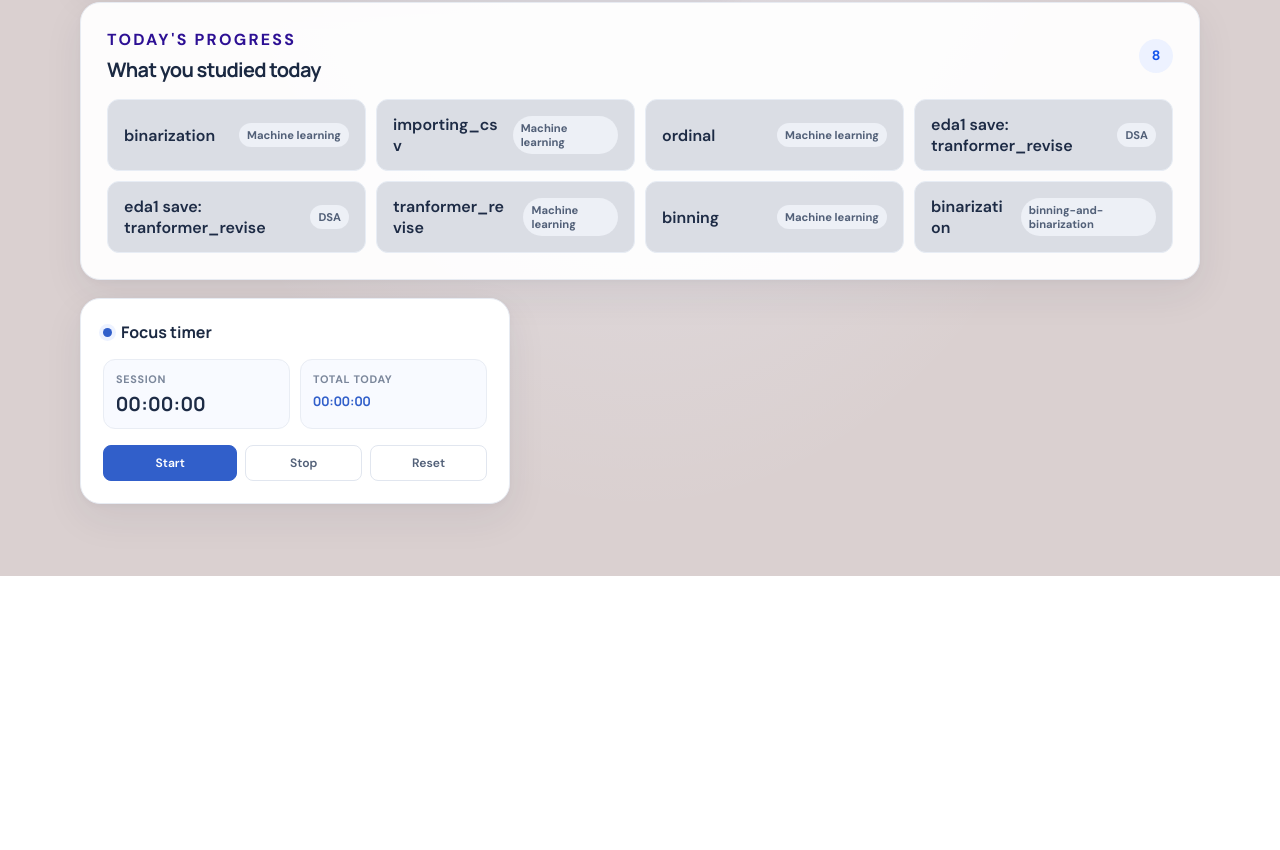
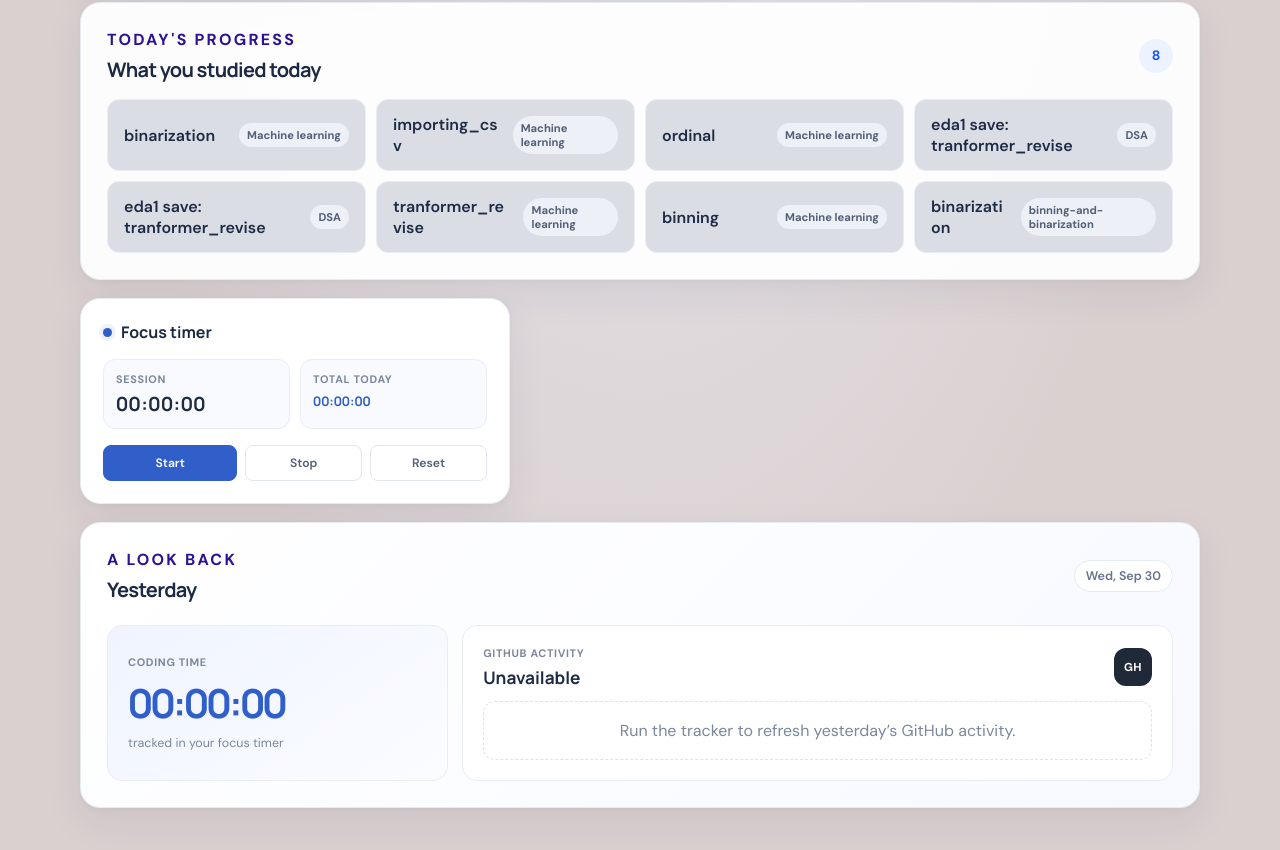
Before and after one commit to SatyamInnovates/Drona, a plain HTML site: page Frontend/index.html in a window 1280 px wide. Shown: the part 604-1454 px from the top of the page. Before the commit the page ends 1180 px from the top, so only its background shows below. Drawn offline with Linux system fonts and the light colour scheme; no server answers.

Commit message:
added some more featues

```diff
--- a/Frontend/index.html
+++ b/Frontend/index.html
@@ -78,6 +78,35 @@
                     <button id="reset" onclick="reset()">Reset</button>
                 </div>
             </section>
+
+            <section class="yesterday-panel" aria-labelledby="yesterday-heading">
+                <div class="section-heading">
+                    <div>
+                        <p class="eyebrow">A LOOK BACK</p>
+                        <h2 id="yesterday-heading">Yesterday</h2>
+                    </div>
+                    <span class="yesterday-date" id="yesterday-date"></span>
+                </div>
+                <div class="yesterday-summary">
+                    <div class="hours-card">
+                        <span class="readout-label">Coding time</span>
+                        <strong id="yesterday-hours">00:00:00</strong>
+                        <span class="hours-caption">tracked in your focus timer</span>
+                    </div>
+                    <div class="files-card">
+                        <div class="files-heading">
+                            <div>
+                                <span class="readout-label">GitHub activity</span>
+                                <strong id="yesterday-file-count">0 files</strong>
+                            </div>
+                            <span class="github-mark" aria-hidden="true">GH</span>
+                        </div>
+                        <ul id="yesterday-files" class="file-list" aria-live="polite">
+                            <li class="topic-empty">Loading yesterday’s files…</li>
+                        </ul>
+                    </div>
+                </div>
+            </section>
         </section>
     </main>
 
--- a/Frontend/index.js
+++ b/Frontend/index.js
@@ -68,6 +68,57 @@ fetch('../Backend(main files)/today_topics.json')
         todayTopics.append(error);
     });
 
+// Yesterday's focus time is stored by the existing daily timer key.
+const yesterday = new Date();
+yesterday.setDate(yesterday.getDate() - 1);
+document.getElementById('yesterday-date').textContent = yesterday.toLocaleDateString(undefined, {
+    weekday: 'short', month: 'short', day: 'numeric'
+});
+const yesterdayKey = 'sessions-' + yesterday.toDateString();
+let yesterdaySessions = [];
+try {
+    yesterdaySessions = JSON.parse(localStorage.getItem(yesterdayKey) || '[]');
+    if (!Array.isArray(yesterdaySessions)) yesterdaySessions = [];
+} catch {
+    yesterdaySessions = [];
+}
+const yesterdayMs = yesterdaySessions.reduce((sum, duration) => sum + (Number(duration) || 0), 0);
+document.getElementById('yesterday-hours').textContent = formatTime(yesterdayMs);
+
+const yesterdayFiles = document.getElementById('yesterday-files');
+const yesterdayFileCount = document.getElementById('yesterday-file-count');
+fetch('../Backend(main files)/yesterday_files.json')
+    .then(response => {
+        if (!response.ok) throw new Error('Could not load yesterday’s GitHub files');
+        return response.json();
+    })
+    .then(files => {
+        yesterdayFiles.replaceChildren();
+        yesterdayFileCount.textContent = `${files.length} ${files.length === 1 ? 'file' : 'files'}`;
+        if (!files.length) {
+            const empty = document.createElement('li');
+            empty.className = 'topic-empty';
+            empty.textContent = 'No files were committed yesterday.';
+            yesterdayFiles.append(empty);
+            return;
+        }
+        files.forEach(path => {
+            const item = document.createElement('li');
+            item.className = 'file-item';
+            item.textContent = path;
+            item.title = path;
+            yesterdayFiles.append(item);
+        });
+    })
+    .catch(() => {
+        yesterdayFiles.replaceChildren();
+        yesterdayFileCount.textContent = 'Unavailable';
+        const error = document.createElement('li');
+        error.className = 'topic-empty';
+        error.textContent = 'Run the tracker to refresh yesterday’s GitHub activity.';
+        yesterdayFiles.append(error);
+    });
+
 
 
 // Timer
--- a/Frontend/style.css
+++ b/Frontend/style.css
@@ -206,6 +206,112 @@ body {
     box-shadow: 0 14px 40px rgba(24, 39, 75, 0.07), 0 2px 7px rgba(24, 39, 75, 0.03);
 }
 
+.yesterday-panel {
+    grid-column: 1 / -1;
+    padding: 26px;
+    border: 1px solid #e7ebf2;
+    border-radius: 20px;
+    background: linear-gradient(135deg, #fff 0%, #f7f9ff 100%);
+    box-shadow: 0 14px 40px rgba(24, 39, 75, 0.07), 0 2px 7px rgba(24, 39, 75, 0.03);
+}
+
+.yesterday-date {
+    padding: 7px 11px;
+    border: 1px solid #e6ebf3;
+    border-radius: 999px;
+    color: #66738a;
+    background: #fff;
+    font-size: 0.78rem;
+    font-weight: 600;
+    white-space: nowrap;
+}
+
+.yesterday-summary {
+    display: grid;
+    grid-template-columns: minmax(220px, 0.72fr) minmax(0, 1.5fr);
+    gap: 14px;
+}
+
+.hours-card,
+.files-card {
+    min-width: 0;
+    padding: 20px;
+    border: 1px solid #e8edf5;
+    border-radius: 15px;
+    background: #fff;
+}
+
+.hours-card {
+    display: flex;
+    flex-direction: column;
+    justify-content: center;
+    background: linear-gradient(145deg, #eff4ff, #fbfcff);
+}
+
+.hours-card strong {
+    color: #315fca;
+    font-family: 'Manrope', 'Segoe UI', sans-serif;
+    font-size: clamp(1.8rem, 4vw, 2.5rem);
+    font-variant-numeric: tabular-nums;
+    letter-spacing: -0.06em;
+}
+
+.hours-caption {
+    margin-top: 5px;
+    color: #7b879b;
+    font-size: 0.78rem;
+}
+
+.files-heading {
+    display: flex;
+    align-items: center;
+    justify-content: space-between;
+    margin-bottom: 12px;
+}
+
+.files-heading strong {
+    display: block;
+    color: #1d2b45;
+    font-family: 'Manrope', 'Segoe UI', sans-serif;
+    font-size: 1.08rem;
+}
+
+.github-mark {
+    display: grid;
+    width: 38px;
+    height: 38px;
+    place-items: center;
+    border-radius: 12px;
+    color: #fff;
+    background: #202938;
+    font-size: 0.72rem;
+    font-weight: 800;
+    letter-spacing: 0.03em;
+}
+
+.file-list {
+    display: grid;
+    max-height: 220px;
+    gap: 7px;
+    overflow: auto;
+    margin: 0;
+    padding: 0;
+    list-style: none;
+}
+
+.file-item {
+    overflow: hidden;
+    padding: 9px 11px;
+    border: 1px solid #edf0f5;
+    border-radius: 9px;
+    color: #43516a;
+    background: #fafbfe;
+    font-family: 'Consolas', 'SFMono-Regular', monospace;
+    font-size: 0.78rem;
+    text-overflow: ellipsis;
+    white-space: nowrap;
+}
+
 .topics-panel .section-heading {
     margin-bottom: 16px;
 }
@@ -400,6 +506,14 @@ body {
         padding: 20px;
     }
 
+    .yesterday-panel {
+        padding: 20px;
+    }
+
+    .yesterday-summary {
+        grid-template-columns: 1fr;
+    }
+
     .streaks {
         grid-template-columns: 1fr;
         gap: 10px;
```
Also changed, not shown: 1 other file.
